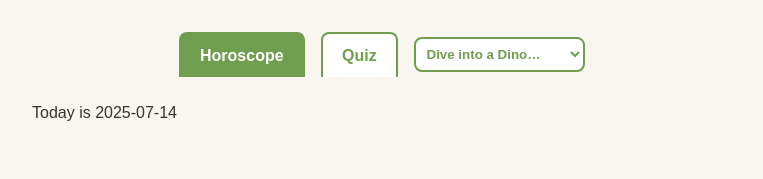
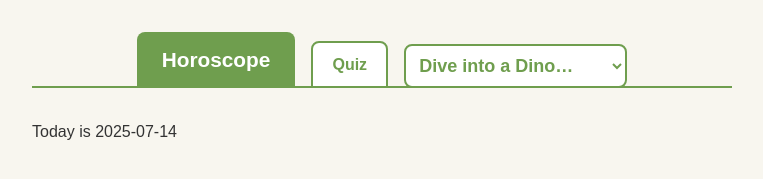
Before and after one commit to mattkissel/dinosauroscopes, a plain HTML site: page index.html in a window 1280 px wide. Shown: the whole page, without its empty margins (258-1021 px from the left). Drawn offline with Linux system fonts and the light colour scheme.

Commit message:
restyle nav

```diff
--- a/css/styles.css
+++ b/css/styles.css
@@ -33,28 +33,52 @@ a.back-link:hover {
 }
 
 /* ── Tabs & Buttons ─────────────────────────────────────────────── */
+/* ── Improved Tab Styling ──────────────────────────────────────── */
 .tabs {
   display: flex;
-  align-items: center;
+  align-items: flex-end; /* Align to bottom */
   justify-content: center;
   gap: 1rem;
-  margin-bottom: 1.5rem;
+  margin-bottom: 2rem;
+  position: relative;
 }
+
+.tabs::after {
+  content: '';
+  position: absolute;
+  bottom: 0;
+  left: 0;
+  right: 0;
+  height: 2px;
+  background-color: #6f9e4e;
+  z-index: 0;
+}
+
 .tab {
   padding: 0.6em 1.2em;
   background: #fff;
   color: #6f9e4e;
   border: 2px solid #6f9e4e;
-  border-bottom: none;
+  /* border-bottom: none; */
   border-radius: 8px 8px 0 0;
   font-weight: bold;
   cursor: pointer;
-  transition: background 0.2s;
+  transition: all 0.2s;
+  position: relative;
+  z-index: 1;
 }
-.tab:hover { background: #eaf4e0; }
+
+.tab:hover {
+  background: #eaf4e0;
+}
+
 .tab.active {
   background: #6f9e4e;
   color: #fff;
+  font-size:1.3em;
+  border:none;
+  border-bottom: 2px solid #f8f6ef; /* Matches body background */
+  margin-bottom: -2px;
 }
 /* Dino dropdown styled like a tab */
 #dino-select {
@@ -64,6 +88,7 @@ a.back-link:hover {
   background: #fff;
   color: #6f9e4e;
   font-weight: bold;
+  font-size:large;
   cursor: pointer;
   transition: background 0.2s;
 }
--- a/scripts/dino-quiz.js
+++ b/scripts/dino-quiz.js
@@ -72,14 +72,14 @@ const QUESTIONS = [
       { t: "Run for mayor, or president - after all your only competition is a bunch of other dinosaurs",                     map: ["Gallimimus","Parasaurolophus"] },
       { t: "Move to New Jersey because the rent is too damn high",              map: ["Ankylosaurus","Pachycephalosaurus"] },
       { t: "Feather couture runway.",                                           map: ["Archaeopteryx","Gallimimus"] },
-      { t: "Poop in Central Park and blame it on the nearest Chihuahua",        map: ["Apatosaurus",] },
+      { t: "Poop in Central Park and blame it on the nearest chihuahua",        map: ["Apatosaurus",] },
       { t: "Go to the Bronx Zoo for a feast",                                   map: ["Velociraptor","Therizinosaurus"] },
       { t: "Visit old friends in the Museum of Natural History",                map: ["Triceratops","Stegosaurus"] }
 
     ]
   },
   {
-    q: "7. Your best friend Ducky, is being chased by a pack of Utahraptors, what do you do?:",
+    q: "7. Your best friend Ducky, is being chased by a pack of Utahraptors, what do you do?",
     choices: [
       { t: "Jump in front of her to protect her from attack.",                                        map: ["Ankylosaurus","Stegosaurus"] },
       { t: "You don't stand a chance, you start running alongside Ducky",                             map: ["Archaeopteryx","Gallimimus"] },
@@ -105,7 +105,7 @@ const QUESTIONS = [
       { t: "Jock - top of the food chain baby.",                       map: ["Allosaurus", "Gallimimus"] },
       { t: "Theater Kid or Band Geek.",                                  map: ["Parasaurolophus","Archaeopteryx"] },
       { t: "Punk / Goth.",                          map: ["Stegosaurus", "Triceratops"] },
-      { t: "Popular Kids.",                          map: ["Velociraptor"] },
+      { t: "Popular Kid.",                          map: ["Velociraptor"] },
       { t: "Nerd.",                                 map: ["Apatosaurus", "Pachycephalosaurus"] },
       { t: "Stoner.",                               map: ["Therizinosaurus", "Ankylosaurus"] },
       { t: "Loner.",                                map: ["Spinosaurus"] }
```
